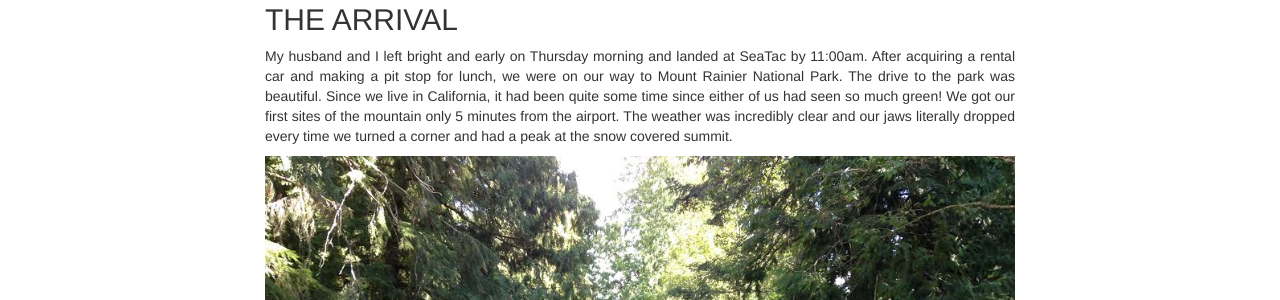
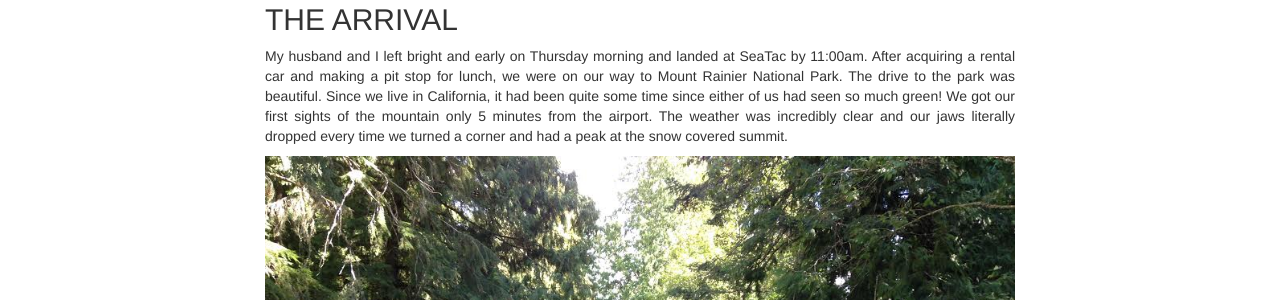
Before and after one commit to saradusenberry/saradusenberry.github.io, a Jekyll site: the page built from _posts/2016-10-24-MountRainier.md, in a window 1280 px wide and 1400 px high, scrolled down 699 px. Shown: the part 212-512 px from the top of the window. Built offline with Jekyll 4.4.1, drawn with Linux system fonts in a browser that asks for light colours; nearby versions of some CDN libraries; some of the changed text lies outside the part shown.

Commit message:
Update 2016-10-24-MountRainier.md

```diff
--- a/_posts/2016-10-24-MountRainier.md
+++ b/_posts/2016-10-24-MountRainier.md
@@ -21,7 +21,7 @@ Since moving to the west coast, the hubs and I have been constantly adding more
 
 ## THE ARRIVAL
 
-My husband and I left bright and early on Thursday morning and landed at SeaTac by 11:00am.  After acquiring a rental car and making a pit stop for lunch, we were on our way to Mount Rainier National Park. The drive to the park was beautiful.  Since we live in California, it had been quite some time since either of us had seen so much green!  We got our first sites of the mountain only 5 minutes from the airport. The weather was incredibly clear and our jaws literally dropped every time we turned a corner and had a peak at the snow covered summit.
+My husband and I left bright and early on Thursday morning and landed at SeaTac by 11:00am.  After acquiring a rental car and making a pit stop for lunch, we were on our way to Mount Rainier National Park. The drive to the park was beautiful.  Since we live in California, it had been quite some time since either of us had seen so much green!  We got our first sights of the mountain only 5 minutes from the airport. The weather was incredibly clear and our jaws literally dropped every time we turned a corner and had a peak at the snow covered summit.
 
 
 {:.center}
```
Also changed, not shown: other parts of _posts/2016-10-24-MountRainier.md (+5 -2 lines).
